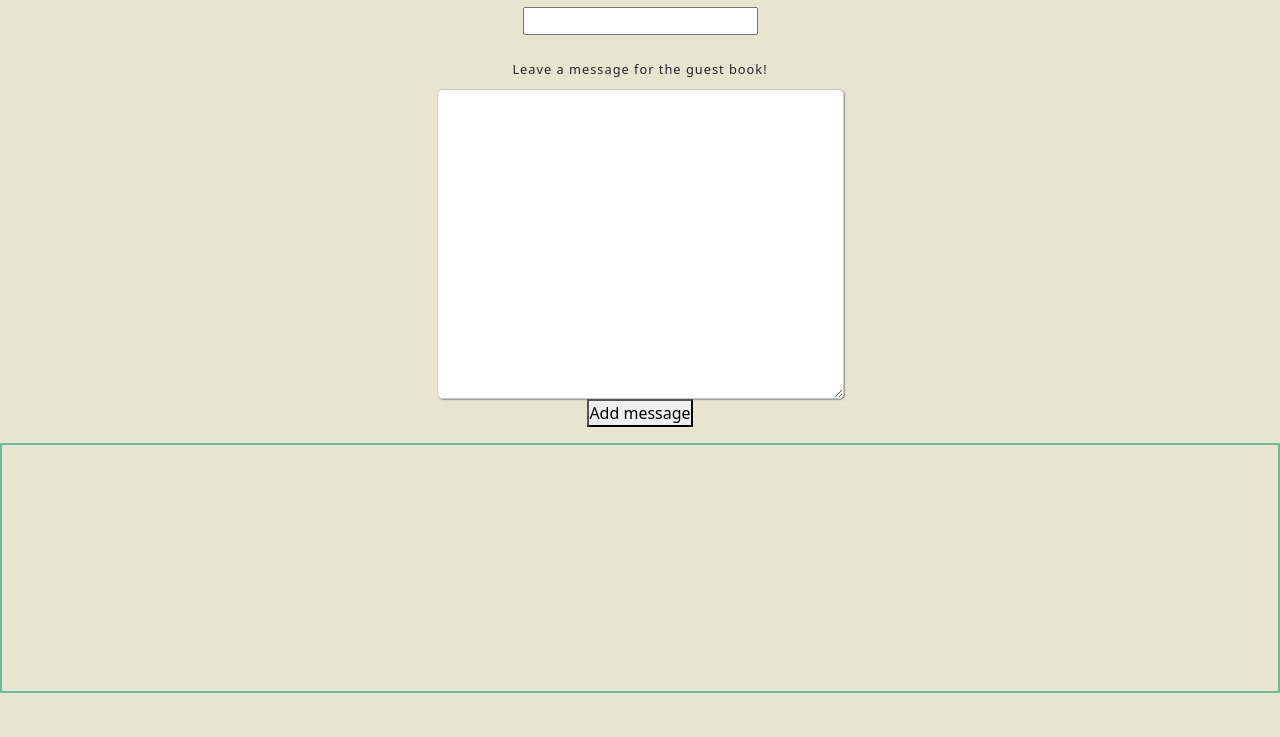
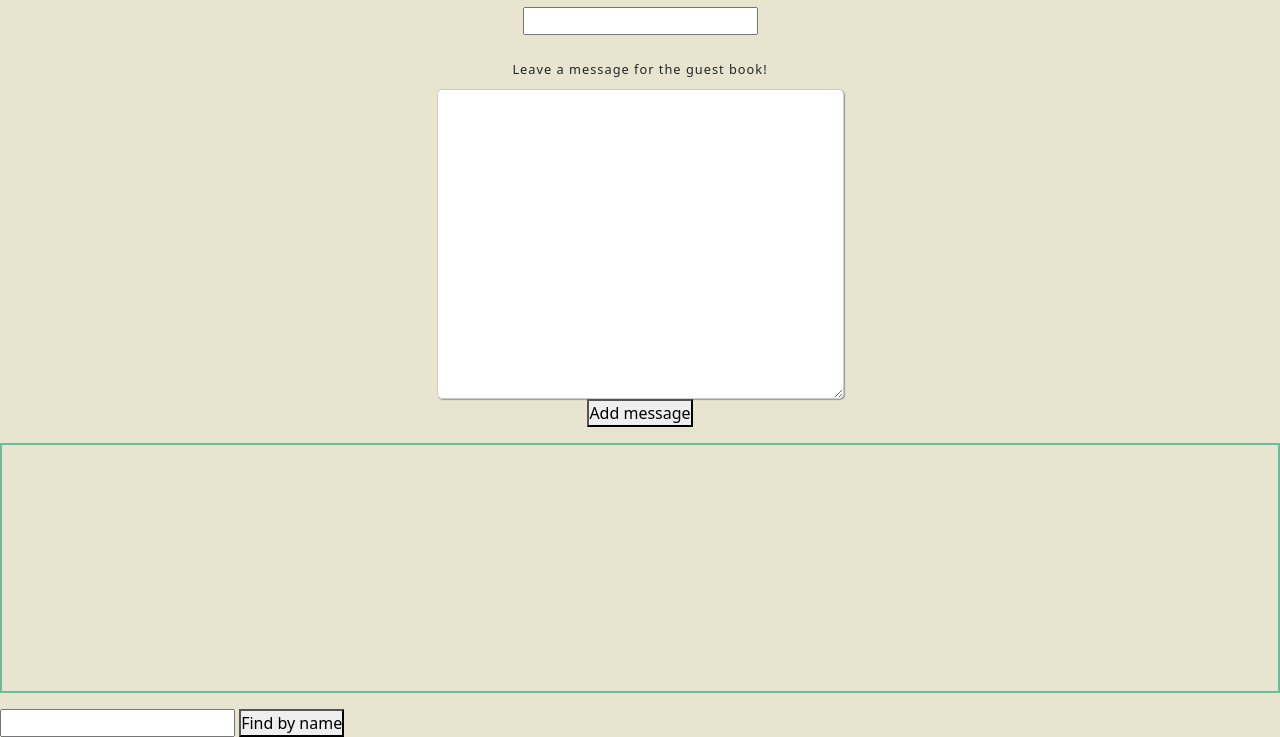
Before and after one commit to Tim-Quattrochi/Jerry-Krikava, a website with bundled scripts: page guest-book.html in a window 1280 px wide. Shown: the part 310-1047 px from the top of the page. Before the commit the page ends 1019 px from the top, so only its background shows below. Built offline with nearby package versions, Linux system fonts and the light colour scheme; no server answers.

```diff
--- a/guest-book.html
+++ b/guest-book.html
@@ -57,9 +57,16 @@
 
     <p id="dataShow"></p>
 
-    <script src="https://www.gstatic.com/firebasejs/9.6.7/firebase-app-compat.js"></script>
-    <script src="https://www.gstatic.com/firebasejs/9.6.7/firebase-firestore-compat.js"></script>
-    <script src="https://www.gstatic.com/firebasejs/9.6.7/firebase-auth-compat.js"></script>
+    <p id="postName" type="text"></p>
+    <input id="findName" type="text">
+    <button id="find">Find by name</button>
+
+    <script type="module" src="./gbook.js"></script>
+
   </body>
-  <script type="module" src="./gbook.js"></script>
+
+
+
+
+
 </html>
```
Also changed, not shown: firebase.js (deleted, +0 -10 lines).
